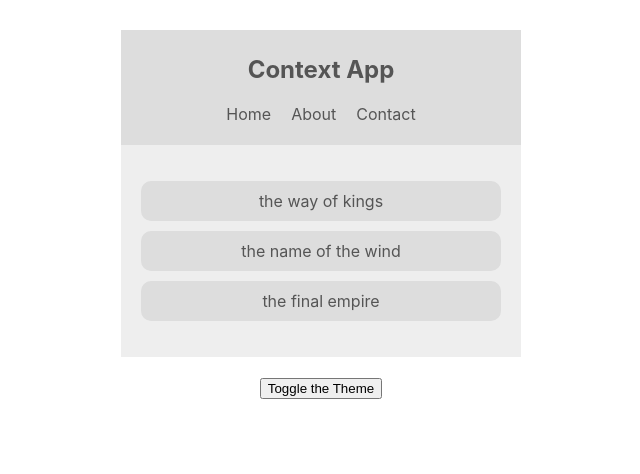
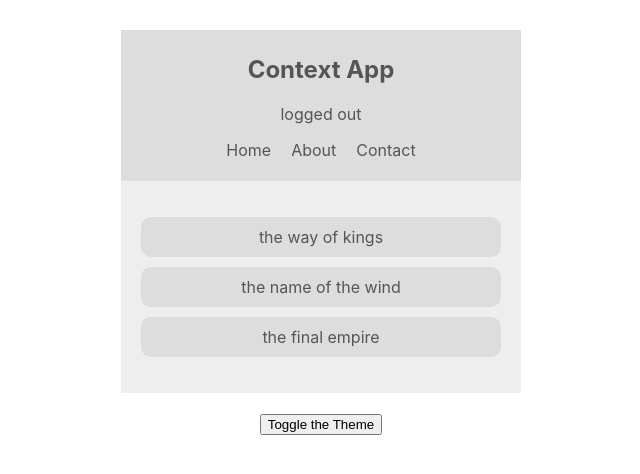
Before and after one commit to oliullahjewel96/context-app, a React (Create React App) app: page / in a window 1280 px wide. Shown: the top 474 px of the page, without its empty margins (319-959 px from the left). Built offline with nearby package versions, Linux system fonts and the light colour scheme.

Commit message:
Nested context in react

```diff
--- a/src/components/Navbar.js
+++ b/src/components/Navbar.js
@@ -1,14 +1,22 @@
 import React, { Component } from "react";
+import { AuthContext } from "../contexts/AuthContext";
 import { ThemeContext } from "../contexts/ThemeContext";
 export default class Navbar extends Component {
-  static contextType = ThemeContext;
-
   render() {
-    const { isLightTheme, light, dark } = this.context;
+    return (
+      <AuthContext.Consumer>
+        {(authContext) => (
+          <ThemeContext.Consumer>
+            {(themeContext) => {
+              const { isAuthenticated, toggleAuth } = authContext;
+              const { isLightTheme, light, dark } = themeContext;
               const theme = isLightTheme ? light : dark;
               return (
                 <nav style={{ background: theme.ui, color: theme.syntax }}>
                   <h1>Context App</h1>
+                  <div onClick={() => toggleAuth()}>
+                    {isAuthenticated ? "logged in" : "logged out"}
+                  </div>
                   <ul>
                     <li>Home</li>
                     <li>About</li>
@@ -16,5 +24,10 @@ export default class Navbar extends Component {
                   </ul>
                 </nav>
               );
+            }}
+          </ThemeContext.Consumer>
+        )}
+      </AuthContext.Consumer>
+    );
   }
 }
```
Lines whose indentation alone changed are shown as unchanged.
